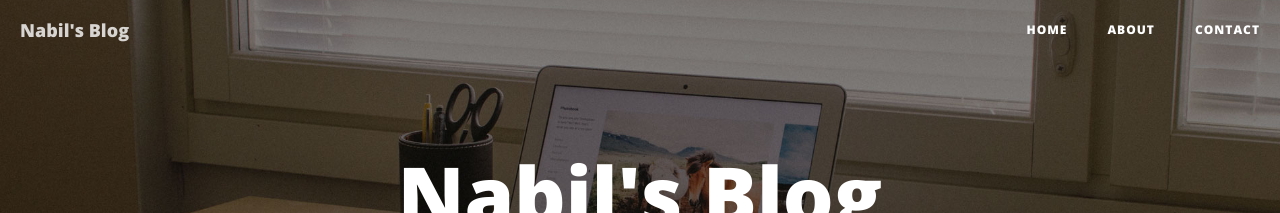
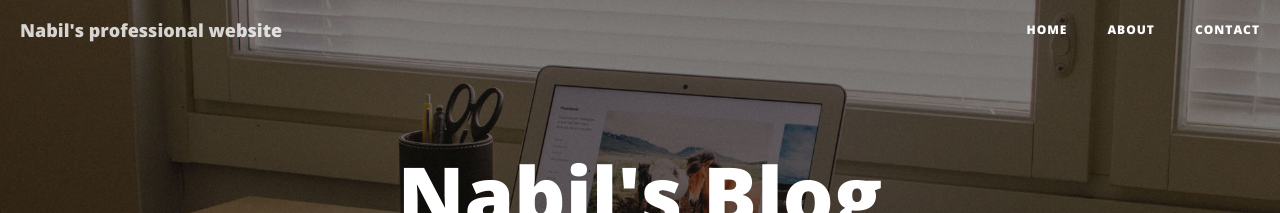
Before and after one commit to nabilbouab/nabilbouab.github.io, a Jekyll site: the page built from index.html, in a window 1280 px wide. Shown: the top 213 px of the page. Built offline with Jekyll 4.4.1, drawn with Linux system fonts in a browser that asks for light colours; nearby versions of some CDN libraries; the list of posts is cut into pages by our own code.

Commit message:
first commit

```diff
--- a/_includes/nav.html
+++ b/_includes/nav.html
@@ -9,7 +9,7 @@
                 <span class="icon-bar"></span>
                 <span class="icon-bar"></span>
             </button>
-            <a class="navbar-brand" href="{{ site.baseurl }}/">{{ site.title }}</a>
+            <a class="navbar-brand" href="http://wwwetu.utc.fr/~nbouabda">Nabil's professional website</a>
         </div>
 
         <!-- Collect the nav links, forms, and other content for toggling -->
--- a/package.json
+++ b/package.json
@@ -1,6 +1,6 @@
 {
-    "name": "clean-blog",
-    "title": "Clean Blog",
+    "name": "nabil-blog",
+    "title": "Nabil's Blog",
     "version": "1.0.0",
     "homepage": "http://startbootstrap.com",
     "author": "Start Bootstrap",
```
